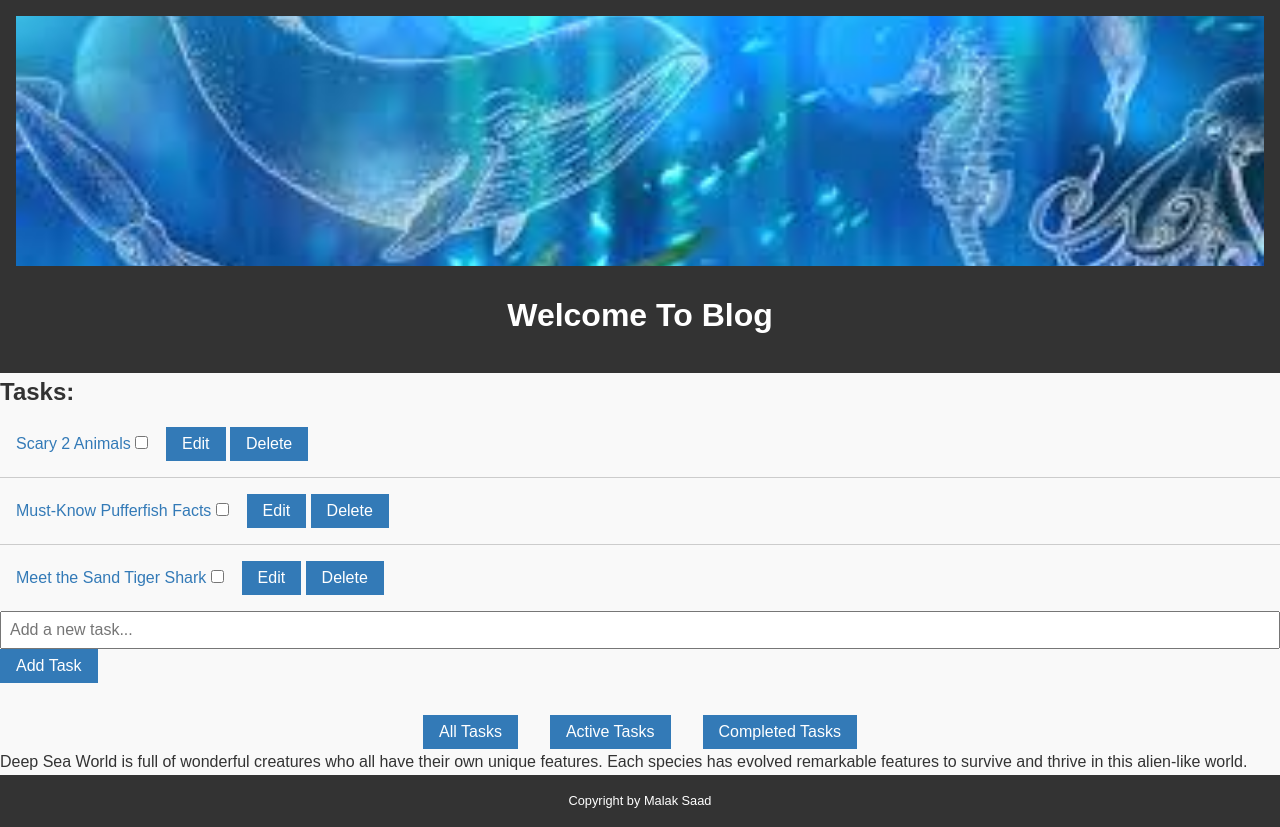
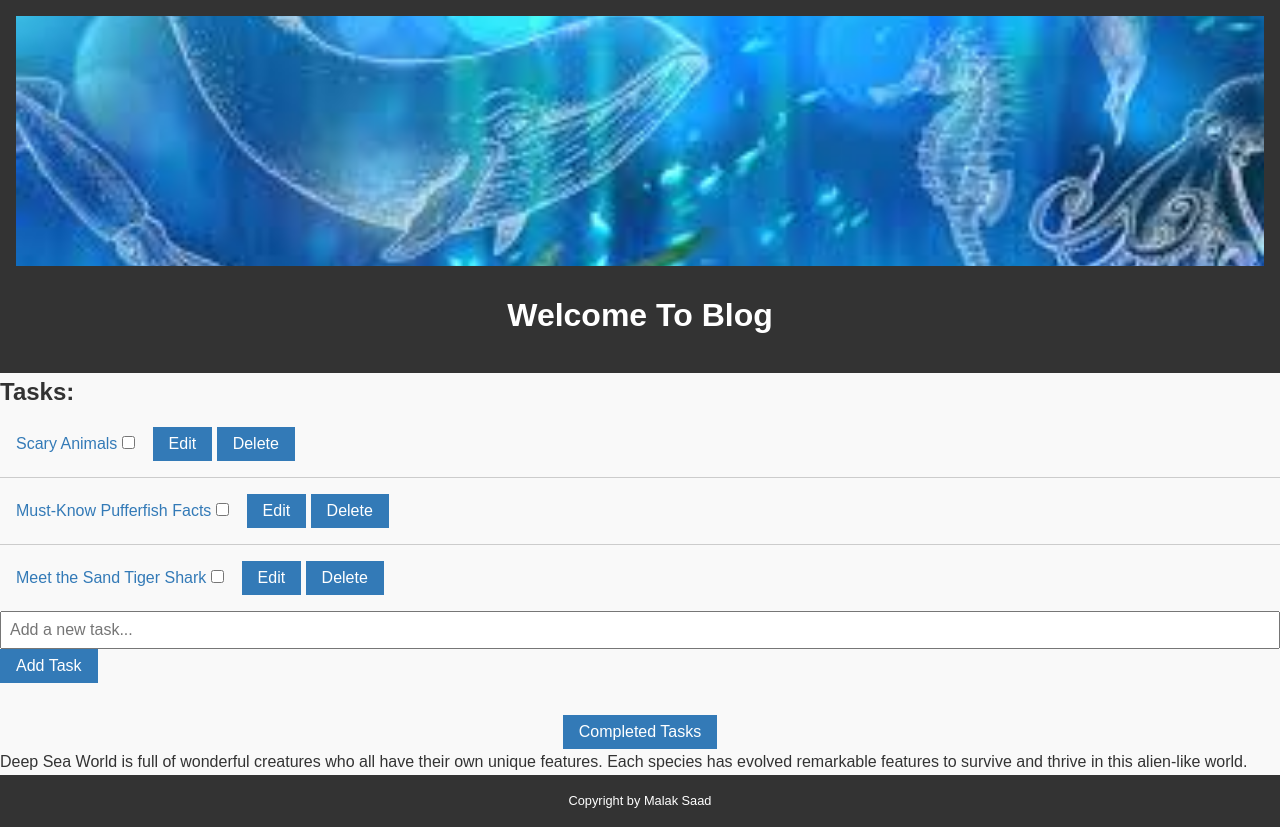
Before and after one commit to MalakSaad1/Task-Manager-To-Do-App, a React (Vite) app: page / in a window 1280 px wide. Built offline with nearby package versions, Linux system fonts and the light colour scheme.

Commit message:
added some codes

```diff
--- a/src/App.jsx
+++ b/src/App.jsx
@@ -3,7 +3,7 @@ import ReactDOM from 'react-dom';
 
 function App() {
   const [tasks, setTasks] = useState([
-    { id: 1, title: 'Scary 2 Animals', completed: false, url: 'https://www.deepseaworld.com/blog/scary-animals-myths-debunked/' },
+    { id: 1, title: 'Scary Animals', completed: false, url: 'https://www.deepseaworld.com/blog/scary-animals-myths-debunked/' },
     { id: 2, title: 'Must-Know Pufferfish Facts', completed: false, url: 'https://www.deepseaworld.com/animal-behaviour/must-know-pufferfish-facts/' },
     { id: 3, title: 'Meet the Sand Tiger Shark', completed: false, url: 'https://www.deepseaworld.com/shark/meet-the-sand-tiger-shark/' },
   ]);
@@ -109,8 +109,7 @@ function App() {
       <input id="task-input" type="text" value={newTask} onChange={(e) => setNewTask(e.target.value)} placeholder ="Add a new task..." />
       <button id="add-task-btn" onClick={handleAddTask}>Add Task</button>
       <div id="task-filters">
-        <button id="all-tasks-btn" onClick={() => handleTaskFilter('all')}>All Tasks</button>
-        <button id="active-tasks-btn" onClick={() => handleTaskFilter('active')}>Active Tasks</button>
+
         <button id="completed-tasks-btn" onClick={() => handleTaskFilter('completed')}>Completed Tasks</button>
       </div>
       {editingTaskId && (
```
